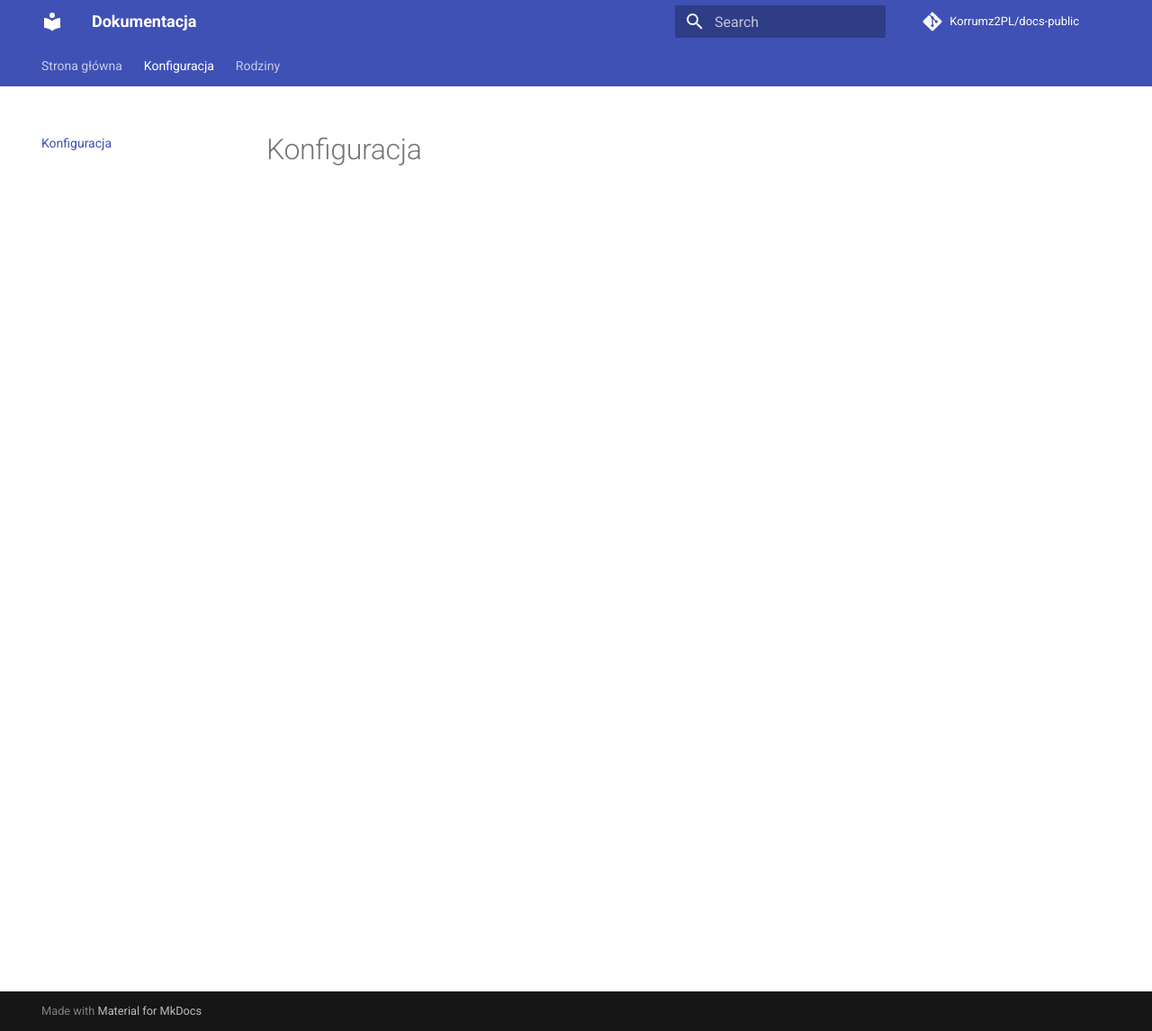
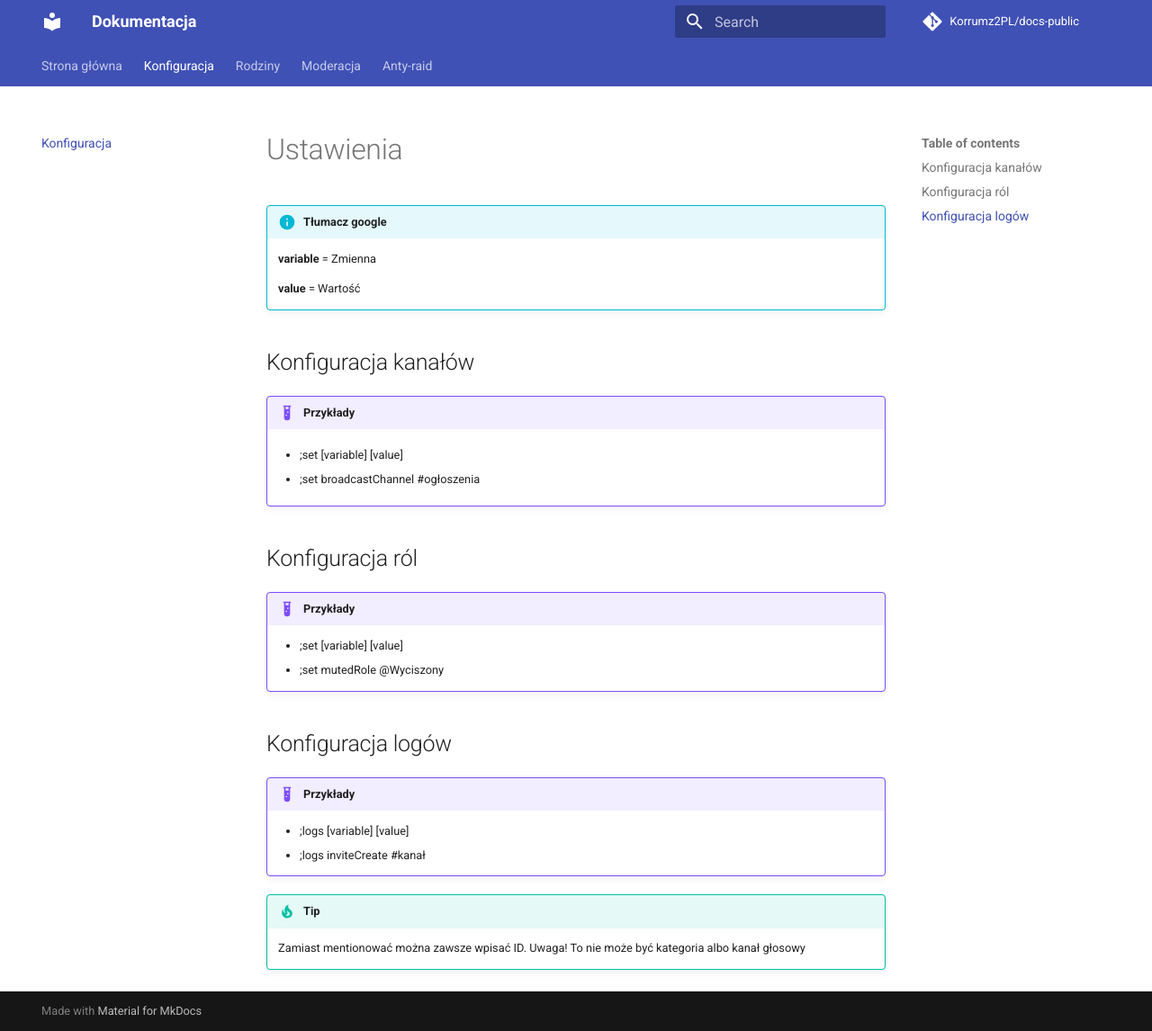
Before and after one commit to Igreky/docs-public, an MkDocs documentation site: the page built from docs/config.md, in a window 1280 px wide and 1146 px high. Shown: the whole window at 90% size. Built offline with MkDocs 1.6.1 and Material for MkDocs 9.7.7, drawn with Linux system fonts in a browser that asks for light colours; comment, search, counter and statistics services are not loaded.

Commit message:
Documentation update

```diff
--- a/docs/config.md
+++ b/docs/config.md
@@ -1 +1,30 @@
-# Konfiguracja
+# Ustawienia
+
+!!! info "Tłumacz google"
+    **variable** = Zmienna
+
+    **value** = Wartość
+
+## Konfiguracja kanałów
+
+!!! example "Przykłady"
+
+       - ;set [variable] [value]
+
+       - ;set broadcastChannel #ogłoszenia
+
+## Konfiguracja ról
+
+!!! example "Przykłady"
+
+       - ;set [variable] [value]
+       - ;set mutedRole @Wyciszony
+
+## Konfiguracja logów
+
+!!! example "Przykłady"
+       - ;logs [variable] [value]
+       - ;logs inviteCreate #kanał
+
+!!! tip
+    Zamiast mentionować można zawsze wpisać ID. Uwaga! To nie może być kategoria albo kanał głosowy
--- a/mkdocs.yml
+++ b/mkdocs.yml
@@ -8,6 +8,8 @@ nav:
     - Strona główna: index.md
     - Konfiguracja: config.md
     - Rodziny: families.md
+    - Moderacja: moderation.md
+    - Anty-raid: antyraid.md
 theme:
   name: material
   features:
```
Also changed, not shown: docs/antyraid.md (added, +27 -0 lines), docs/index.md (+14 -8 lines), docs/moderation.md (added, +42 -0 lines).
